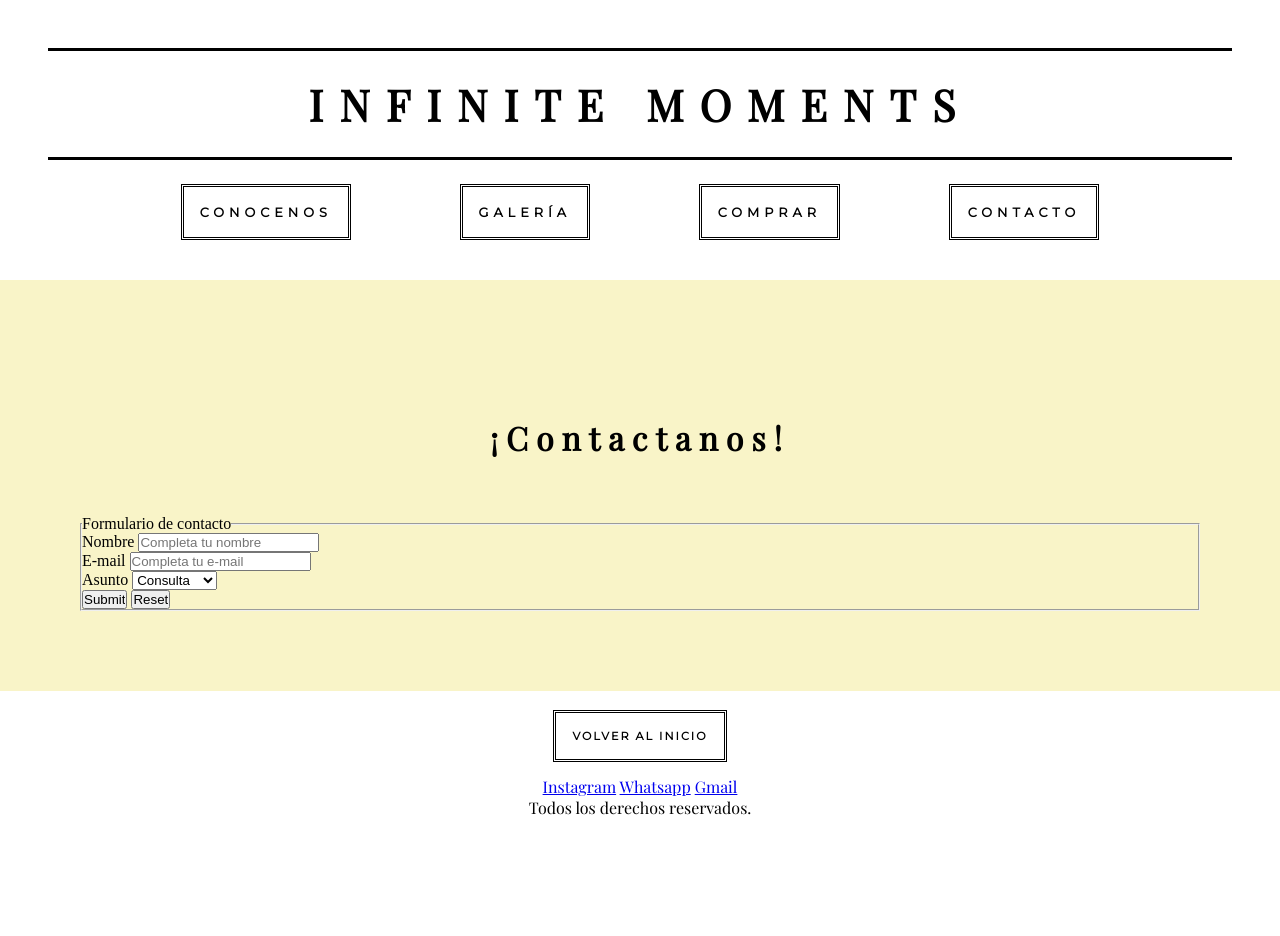
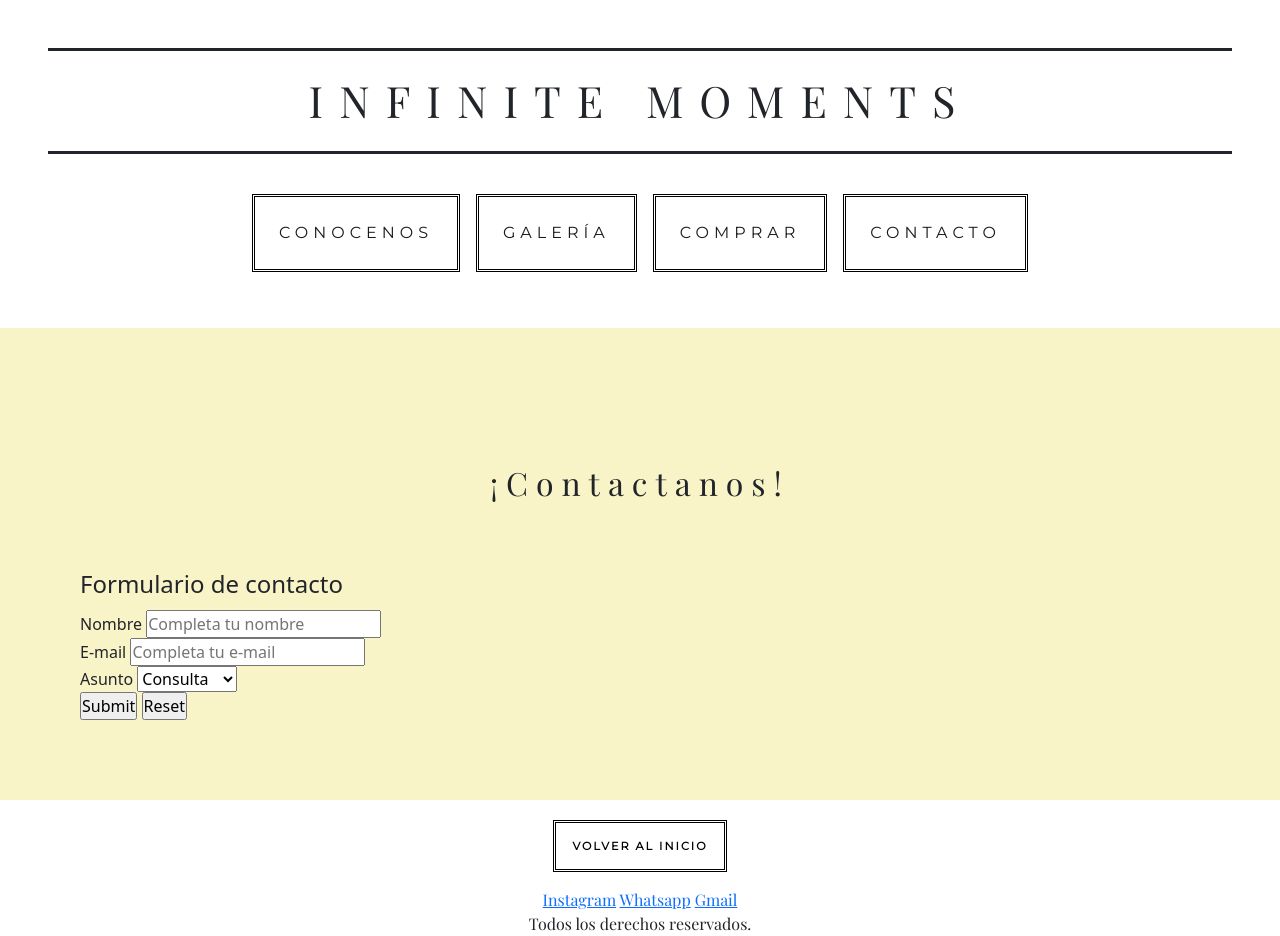
Before and after one commit to camilabalbuena/proyecto-final, a plain HTML site: page pages/contacto.html in a window 1280 px wide. Before the commit the page ends 818 px from the top, so only its background shows below. Drawn offline with nearby package versions, Linux system fonts and the light colour scheme.

Commit message:
se agrego bootstrap a todos los html

```diff
--- a/pages/contacto.html
+++ b/pages/contacto.html
@@ -14,26 +14,37 @@
 <link rel="preconnect" href="https://fonts.gstatic.com" crossorigin>
 <link href="https://fonts.googleapis.com/css2?family=Playfair+Display&display=swap" rel="stylesheet">
 
+<!-- CSS only -->
+<link href="https://cdn.jsdelivr.net/npm/bootstrap@5.2.0-beta1/dist/css/bootstrap.min.css" rel="stylesheet" integrity="sha384-0evHe/X+R7YkIZDRvuzKMRqM+OrBnVFBL6DOitfPri4tjfHxaWutUpFmBp4vmVor" crossorigin="anonymous">
+
     <link rel="stylesheet" href="../styles.css">
 </head>
 <body>
     <header>
-        <h1 class="tituloIndex">Infinite Moments</h1>
-        <nav>
-            <ul>
-                <li>
-                    <a href="conocenos.html">Conocenos</a>
+        <h1>Infinite Moments</h1>
+        <nav class="navbar navbar-expand-lg">
+            <div class="container-fluid">
+              <button class="navbar-toggler ms-auto " type="button" data-bs-toggle="collapse" data-bs-target="#navbarNav" aria-controls="navbarNav" aria-expanded="false" aria-label="Toggle navigation">
+                <span class="navbar-toggler-icon"></span>
+              </button>
+              <div class="collapse navbar-collapse"
+              id="navbarNav">
+                <ul class="navbar-nav mx-auto">
+                  <li class="nav-item m-2">
+                    <a class="nav-link active" aria-current="page" href="conocenos.html">Conocenos</a>
                   </li>
-                <li>
-                    <a href="galeria.html">Galería</a>
+                  <li class="nav-item m-2">
+                    <a class="nav-link active" aria-current="page" href="galeria.html">Galería</a>
                   </li>
-                <li>
-                    <a href="comprar.html">Comprar</a>
+                  <li class="nav-item m-2">
+                    <a class="nav-link active" aria-current="page" href="comprar.html">Comprar</a>
                   </li>
-                <li>
-                    <a href="contacto.html">Contacto</a>
+                  <li class="nav-item m-2">
+                    <a class="nav-link active" aria-current="page" href="contacto.html">Contacto</a>
                   </li>
                 </ul>
+              </div>
+            </div>
           </nav>
  </header>
 
@@ -88,5 +99,9 @@
  </div>
     </footer>
 
+
+
+    <!-- JavaScript Bundle with Popper -->
+<script src="https://cdn.jsdelivr.net/npm/bootstrap@5.2.0-beta1/dist/js/bootstrap.bundle.min.js" integrity="sha384-pprn3073KE6tl6bjs2QrFaJGz5/SUsLqktiwsUTF55Jfv3qYSDhgCecCxMW52nD2" crossorigin="anonymous"></script>
 </body>
 </html>
```
Also changed, not shown: index.html (+1 -1 lines), pages/comprar.html (+25 -10 lines), pages/conocenos.html (+26 -11 lines), pages/galeria.html (+25 -11 lines). Lines whose indentation alone changed are shown as unchanged.
